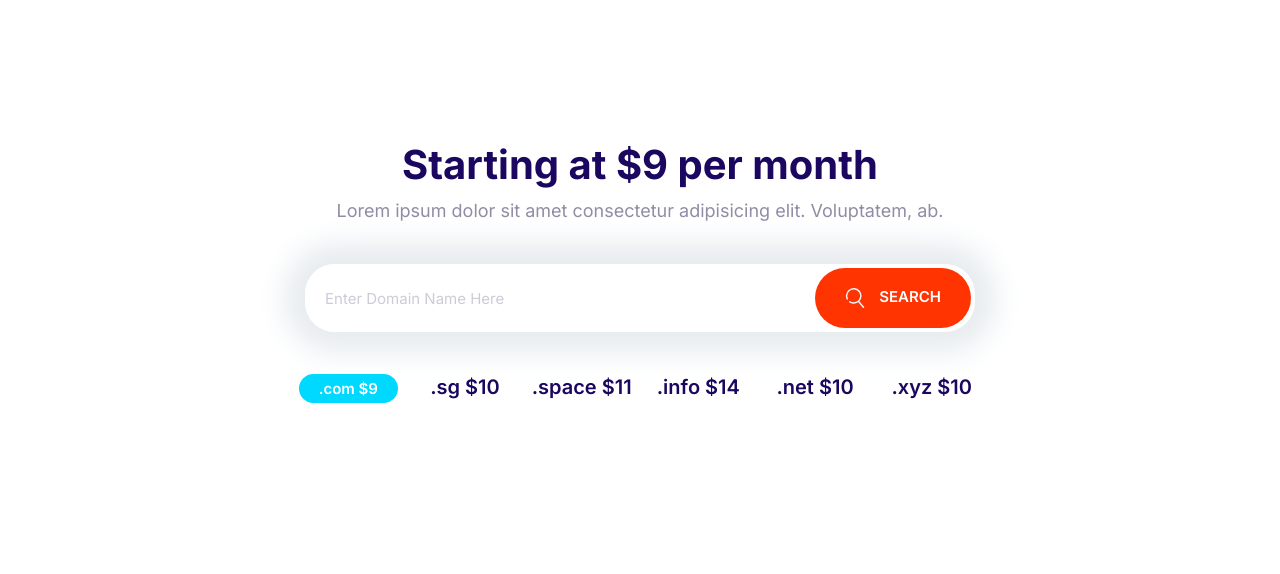
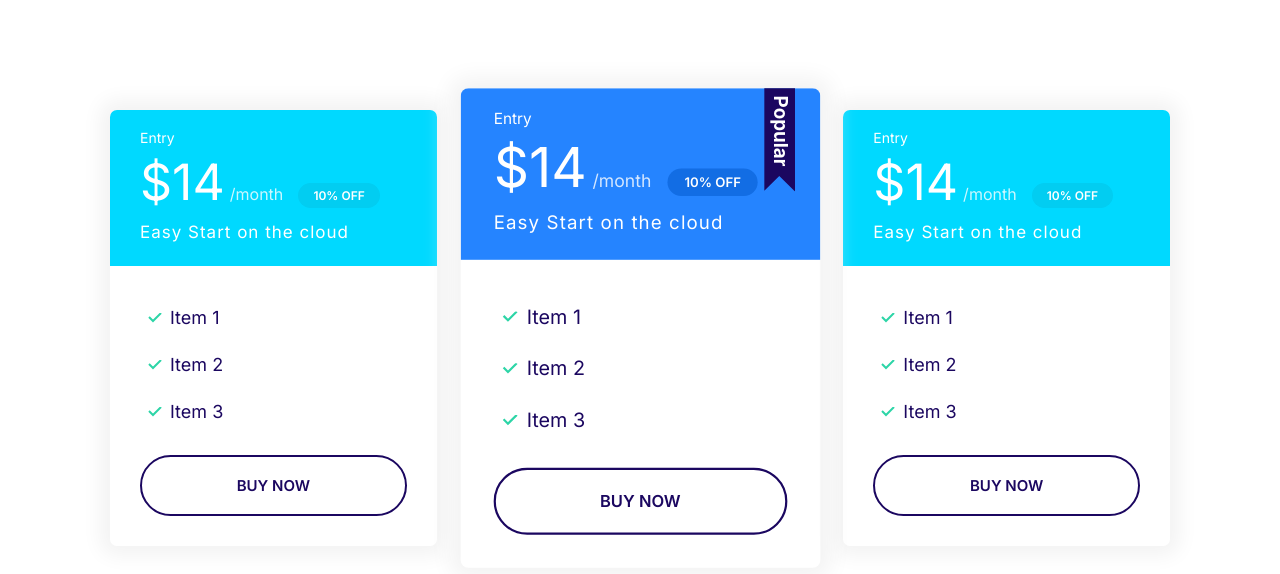
Before and after one commit to darecallad/HTML, a plain HTML site: page Section10 Content/code/index.html in a window 1280 px wide. Drawn offline with Linux system fonts and the light colour scheme.

Commit message:
plan block

```diff
--- a/Section10 Content/code/index.html
+++ b/Section10 Content/code/index.html
@@ -15,31 +15,67 @@
     <title>Document</title>
   </head>
   <body style="padding: 5rem">
-    <section class="block container block-domain">
-      <header class="block__header">
-        <h2>Starting at $9 per month</h2>
-        <p>
-          Lorem ipsum dolor sit amet consectetur adipisicing elit. Voluptatem,
-          ab.
-        </p>
-      </header>
-      <div class="input-group">
-        <input type="text" class="input" placeholder="Enter Domain Name Here" />
-        <button class="btn btn--accent">
-          <svg class="icon icon--white">
-            <use xlink:href="/Section10 Content/icons/sprite.svg#search"></use>
-          </svg>
-          Search
-        </button>
+    <section class="block container block-plans">
+      <!-- give gap to each one using new class block-plans -->
+      <div class="grid grid--1x3">
+        <div class="plan">
+          <div class="card card--secondary">
+            <header class="card__header">
+              <h3 class="plan__name">Entry</h3>
+              <span class="plan__price">$14</span>
+              <span class="plan__billing-cycle">/month</span>
+              <span class="badge badge--secondary badge--small">10% OFF</span>
+              <span class="plan__description">Easy Start on the cloud</span>
+            </header>
+            <div class="card__body">
+              <ul class="list list--tick">
+                <li class="list__item">Item 1</li>
+                <li class="list__item">Item 2</li>
+                <li class="list__item">Item 3</li>
+              </ul>
+              <button class="btn btn--outline btn--block">Buy Now</button>
+            </div>
+          </div>
+        </div>
+        <div class="plan plan--popular">
+          <div class="card card--primary">
+            <header class="card__header">
+              <h3 class="plan__name">Entry</h3>
+              <span class="plan__price">$14</span>
+              <span class="plan__billing-cycle">/month</span>
+              <span class="badge badge--primary badge--small">10% OFF</span>
+              <span class="plan__description">Easy Start on the cloud</span>
+            </header>
+            <div class="card__body">
+              <ul class="list list--tick">
+                <li class="list__item">Item 1</li>
+                <li class="list__item">Item 2</li>
+                <li class="list__item">Item 3</li>
+              </ul>
+              <button class="btn btn--outline btn--block">Buy Now</button>
+            </div>
+          </div>
+        </div>
+        <div class="plan">
+          <div class="card card--secondary">
+            <header class="card__header">
+              <h3 class="plan__name">Entry</h3>
+              <span class="plan__price">$14</span>
+              <span class="plan__billing-cycle">/month</span>
+              <span class="badge badge--secondary badge--small">10% OFF</span>
+              <span class="plan__description">Easy Start on the cloud</span>
+            </header>
+            <div class="card__body">
+              <ul class="list list--tick">
+                <li class="list__item">Item 1</li>
+                <li class="list__item">Item 2</li>
+                <li class="list__item">Item 3</li>
+              </ul>
+              <button class="btn btn--outline btn--block">Buy Now</button>
+            </div>
+          </div>
+        </div>
       </div>
-      <ul class="list block-domain__price">
-        <li><span class="badge badge--secondary">.com $9</span></li>
-        <li>.sg $10</li>
-        <li>.space $11</li>
-        <li>.info $14</li>
-        <li>.net $10</li>
-        <li>.xyz $10</li>
-      </ul>
     </section>
     <script src="../code/main.js"></script>
   </body>
--- a/Section10 Content/css/index.css
+++ b/Section10 Content/css/index.css
@@ -323,18 +323,27 @@ a {
   background: var(--color-secondary);
   color: #fff;
 }
-
+.card--primary .badge--primary {
+  background: #126de4;
+}
 .card--secondary .badge--secondary {
   background: #02cdf1;
 }
 
 /* Plans */
-
+.plan {
+  transition: transform 0.2s ease-out;
+}
 .plan__name {
   color: #fff;
   margin: 0;
   font-weight: 500;
   font-size: 2.4rem;
+}
+
+.plan--popular {
+  transform: scale(1.1);
+  /* larger  */
 }
 
 .plan__price {
@@ -369,6 +378,14 @@ a {
   position: absolute;
   top: -6px;
   right: 5%;
+}
+
+.plan:hover {
+  transform: scale(1.05);
+}
+
+.plan--popular:hover {
+  transform: scale(1.15);
 }
 
 @media screen and (min-width: 1024px) {
@@ -729,3 +746,20 @@ a {
     /* auto creat as many as you wish and min to max colums to 100px to 1fr */
   }
 }
+
+/* Plans Block */
+
+.block-plans .grid {
+  gap: 8rem 4rem;
+}
+
+.block-plans {
+  max-width: 500px;
+  margin: 0 auto;
+}
+
+@media screen and (min-width: 1024px) {
+  .block-plans {
+    min-width: 1100px;
+  }
+}
```
Also changed, not shown: Section10 Content/component/plan-block.html (added, +63 -0 lines), Section10 Content/component/plan.html (+0 -2 lines).
